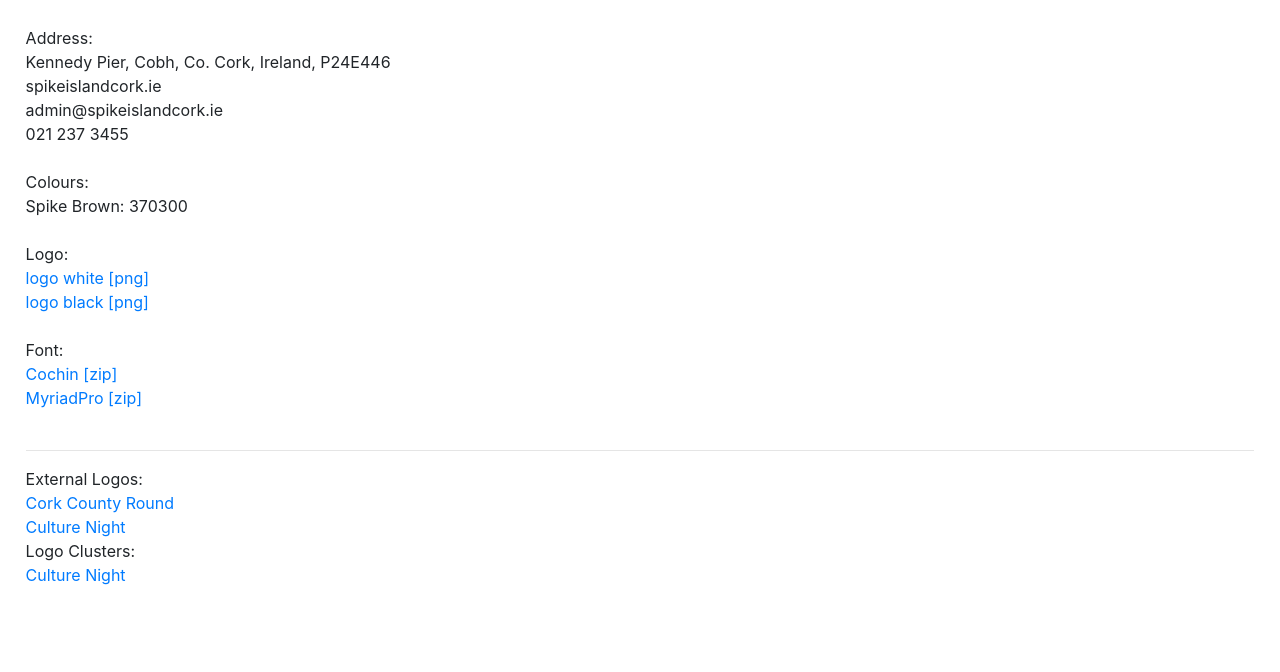
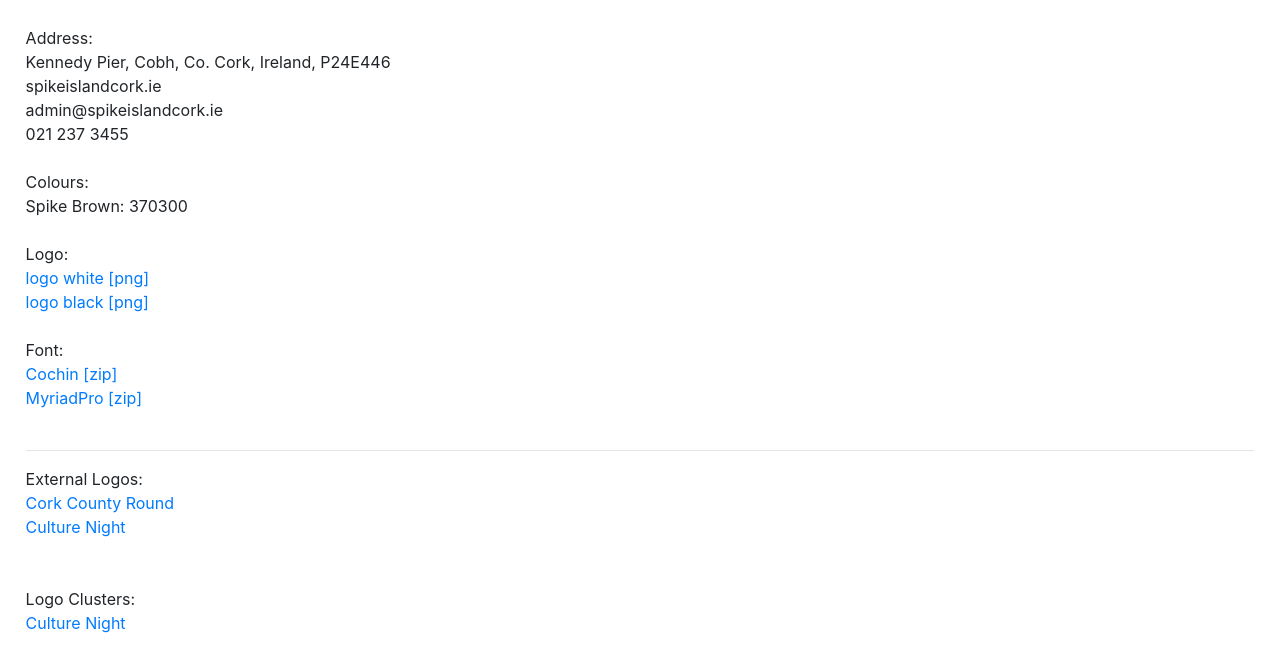
Before and after one commit to SpikeIsland/spikeisland.github.io, a plain HTML site: page assets/index.html in a window 1280 px wide. Drawn offline with nearby package versions, Linux system fonts and the light colour scheme.

Commit message:
break lines

```diff
--- a/assets/index.html
+++ b/assets/index.html
@@ -43,7 +43,7 @@
     <hr>
     External Logos:<br>
     <a href="pic/Cork County Round.png">Cork County Round</a><br>
-    <a href="pic/Culture Night.png">Culture Night</a><br>
+    <a href="pic/Culture Night.png">Culture Night</a><br><br><br>
 
     Logo Clusters:<br>
     <a href="pic/Culture Night Cluster.png">Culture Night</a><br>
```
